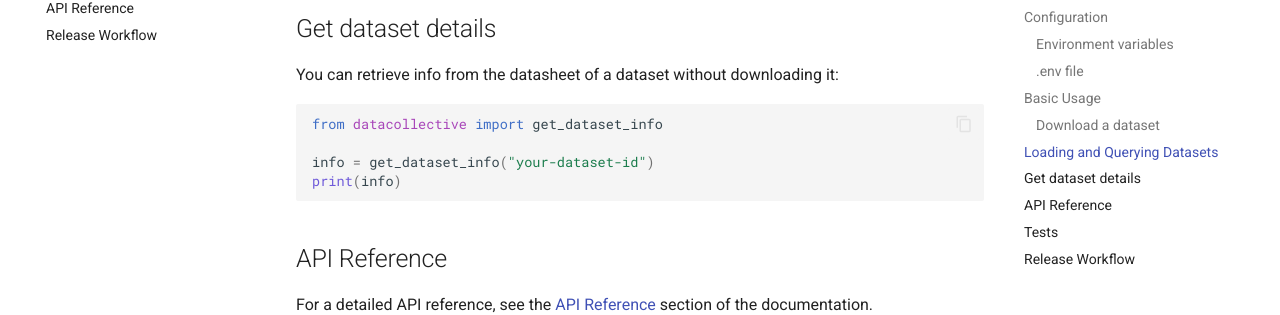
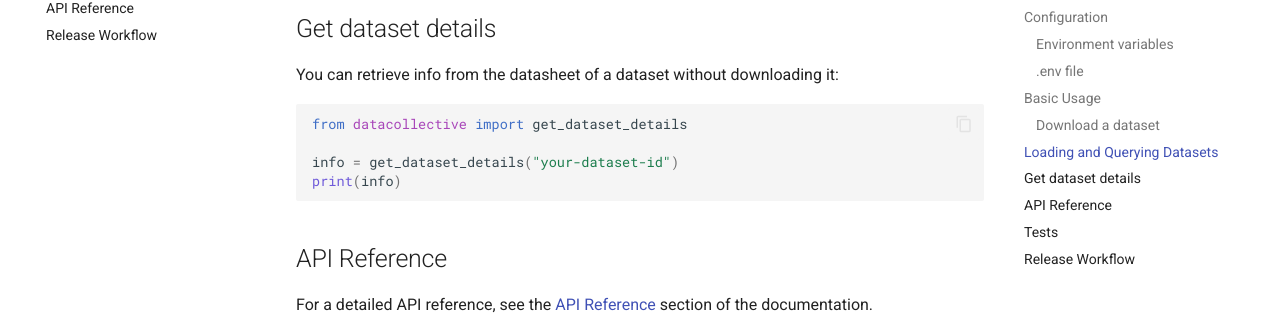
Before and after one commit to Mozilla-Data-Collective/datacollective-python, an MkDocs documentation site: the page built from docs/index.md, in a window 1280 px wide and 900 px high, scrolled down 2637 px. Shown: the part 145-460 px from the top of the window. Built offline with MkDocs 1.6.1 and Material for MkDocs 9.7.7, drawn with Linux system fonts in a browser that asks for light colours; comment, search, counter and statistics services are not loaded.

Commit message:
Fix typo in docs

````diff
--- a/docs/index.md
+++ b/docs/index.md
@@ -119,9 +119,9 @@ to filter, aggregate, and analyze the data.
 You can retrieve info from the datasheet of a dataset without downloading it:
 
 ```python
-from datacollective import get_dataset_info
+from datacollective import get_dataset_details
 
-info = get_dataset_info("your-dataset-id")
+info = get_dataset_details("your-dataset-id")
 print(info)
 ```
 
````
